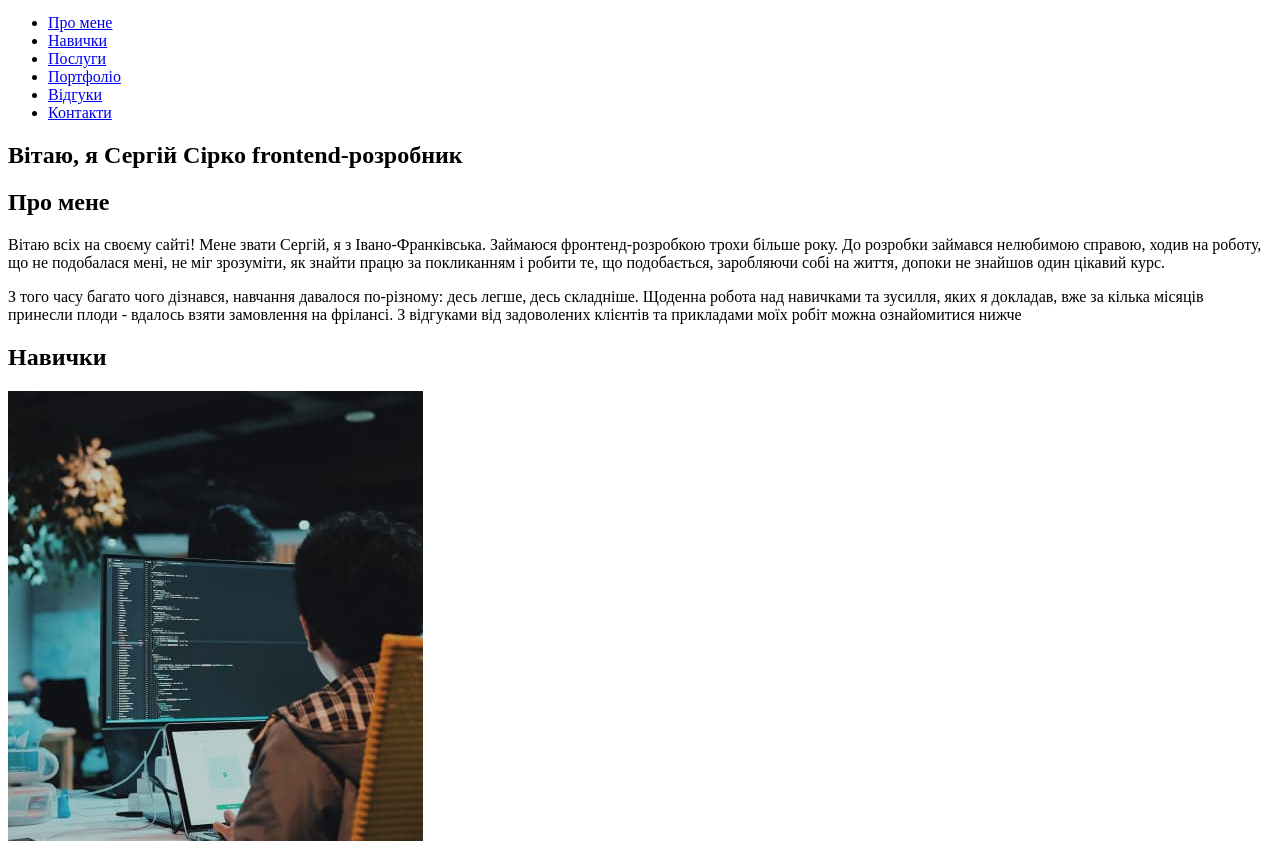
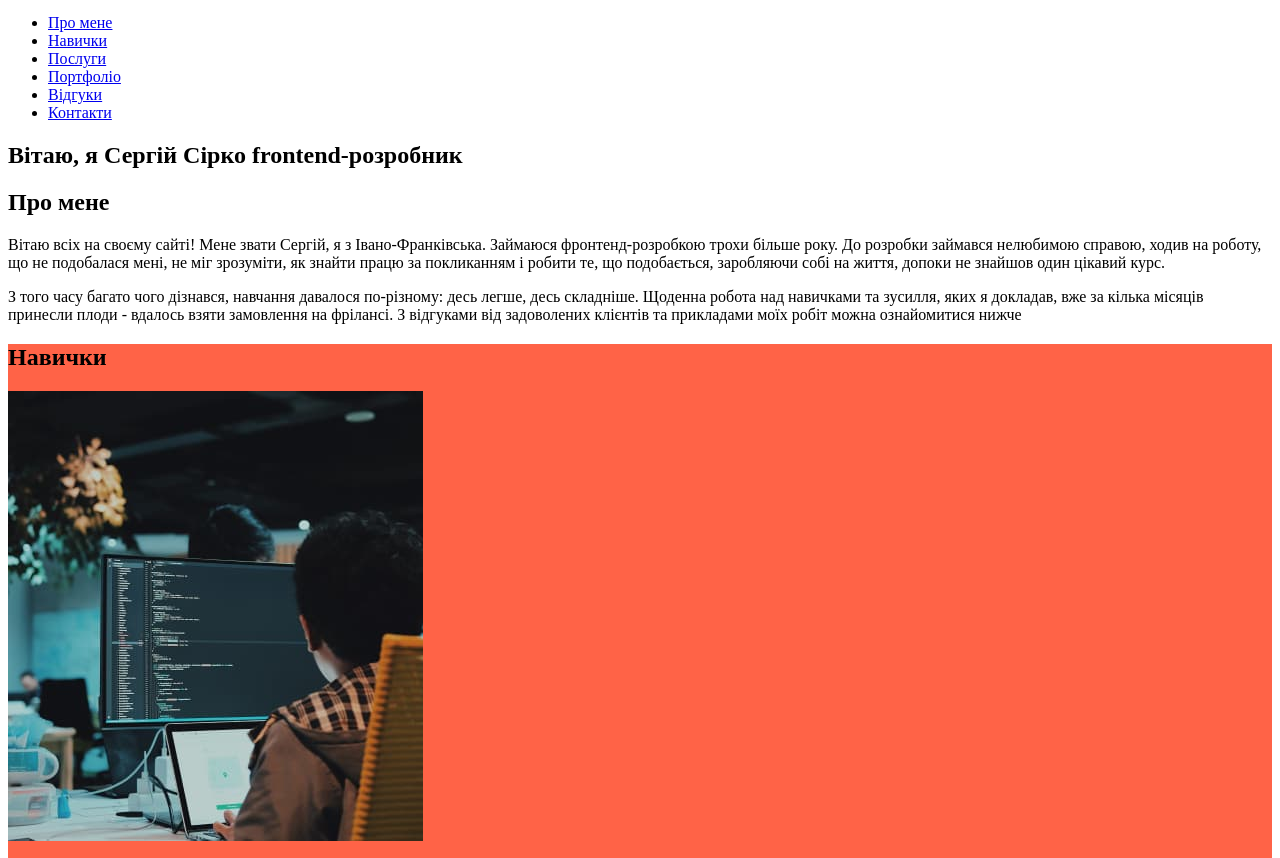
Before and after one commit to DanilVelichko/Practice-01, a plain HTML site: page index.html in a window 1280 px wide. Shown: the part 70-928 px from the top of the page. Drawn offline with Linux system fonts and the light colour scheme.

Commit message:
Update index.html

```diff
--- a/index.html
+++ b/index.html
@@ -37,7 +37,7 @@
       </p>
     </section>
     <!-- Навички-->
-    <section>
+    <section style="background-color: tomato;">
       <h2>Навички</h2>
       <img src="./img/Skills.jpg" alt="office working">
       <ul>
```
